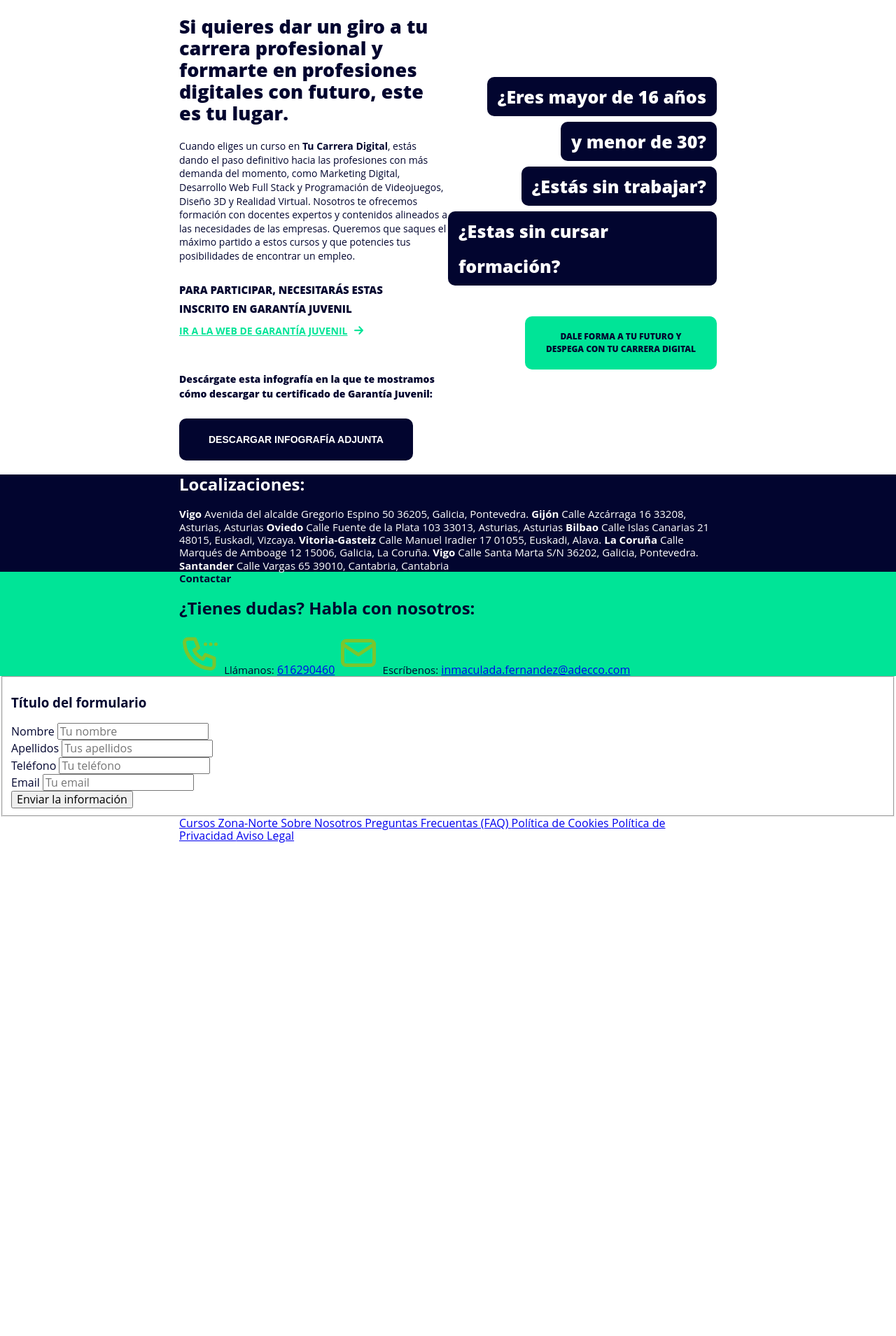
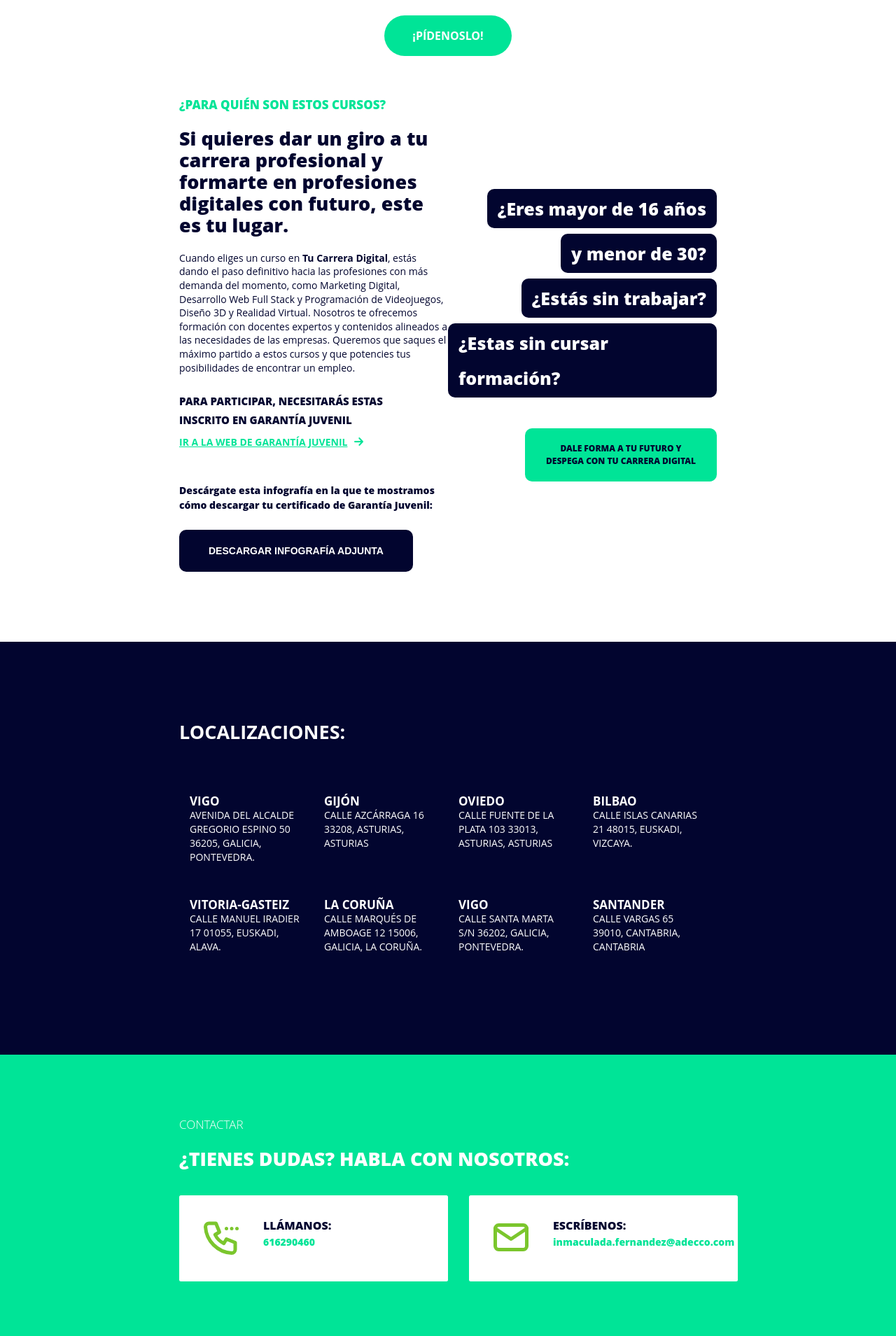
Before and after one commit to braisvial/Primer-Proyecto, a PHP site: page / in a window 1280 px wide. Shown: the part 1811-3720 px from the top of the page at 70% size. Before the commit the page ends 3015 px from the top, so only its background shows below. Run offline with PHP 8.4, Linux system fonts and the light colour scheme; some web fonts are replaced.

Commit message:
version 5.07.1

```diff
--- a/ProyectoInicio/css/style.css
+++ b/ProyectoInicio/css/style.css
@@ -83,9 +83,8 @@
 /*------------------Creacion de la clase header-----------------------------------------------------------------------------*/
 
 .header {
-    /* display: flex;
-    justify-content: flex-end; */
-    text-align: right;
+    display: flex;
+    justify-content: flex-end;
     /*Alineación del texto a la derecha*/
     padding-top: 1.5rem;
     /*Tamaño superior del bloque header*/
@@ -103,6 +102,7 @@
 }
 
 .header .separador {
+    margin-top: 0rem;
     margin-left: 0.5rem;
     /*Margen izquierdo*/
     margin-right: 0.5rem;
@@ -297,7 +297,7 @@
 }
 
 .seccion_cursos a {
-    font-size: 1rem;
+    font-size: 1.5rem;
     font-weight: bold;
     text-decoration: none;
     text-transform: uppercase;
@@ -360,6 +360,7 @@
     text-transform: uppercase;
     padding-top: 1rem;
     padding-left: 5rem;
+    max-width: 70%;
 }
 
 .seccion_inscribir .marketing .inscribirme {
@@ -374,7 +375,7 @@
     padding: 2rem 4.4rem;
     max-width: fit-content;
     margin-left: 5rem;
-    margin-top: 8rem;
+    margin-top: 10rem;
     margin-bottom: 5rem;
 }
 
@@ -390,7 +391,7 @@
     padding: 2rem 4.4rem;
     max-width: fit-content;
     margin-left: 5rem;
-    margin-top: 4rem;
+    margin-top: 7rem;
     margin-bottom: 8.5rem;
 }
 
@@ -432,7 +433,7 @@
 }
 
 /*------------------Clases de la sección info--------------------------------------------------------------------------------*/
-.seccion_info{
+.seccion_info {
     display: flex;
     flex-direction: row;
 }
@@ -470,7 +471,7 @@
     margin-bottom: 2.2rem;
 }
 
-.seccion_info .izquierda p{
+.seccion_info .izquierda p {
     color: var(--color_secundario);
     font-size: 1.4rem;
     margin-top: 0rem;
@@ -478,7 +479,8 @@
     font-weight: 400;
     line-height: 1.4;
 }
-.seccion_info .izquierda h4{
+
+.seccion_info .izquierda h4 {
     font-weight: 800;
     font-family: inherit;
     text-transform: uppercase;
@@ -490,7 +492,7 @@
     margin-bottom: 1rem;
 }
 
-.seccion_info .izquierda .ir_a_web{
+.seccion_info .izquierda .ir_a_web {
     text-transform: uppercase;
     color: var(--color_principal);
     font-size: 1.4rem;
@@ -498,6 +500,7 @@
     margin-top: 0rem;
     margin-bottom: 5rem;
 }
+
 .seccion_info .izquierda .ir_a_web::after {
     content: "";
     margin-left: 10px;
@@ -507,7 +510,7 @@
     display: inline-block;
 }
 
-.seccion_info .izquierda .descargate{
+.seccion_info .izquierda .descargate {
     font-weight: 800;
     font-size: 1.4rem;
     color: var(--color_secundario);
@@ -518,7 +521,7 @@
     margin-bottom: 2.5rem;
 }
 
-.seccion_info .izquierda .descargar{
+.seccion_info .izquierda .descargar {
     background: var(--color_secundario);
     padding: 20px 40px;
     border: 2px solid;
@@ -533,19 +536,19 @@
     border-radius: 10px;
 }
 
-.seccion_info .izquierda .descargar:hover{
+.seccion_info .izquierda .descargar:hover {
     background-color: var(--color_principal);
     color: var(--color_secundario);
 }
 
-.seccion_info .derecha h2{
+.seccion_info .derecha h2 {
     margin-top: 13rem;
     display: flex;
     flex-direction: column;
     align-items: end;
 }
 
-.seccion_info .derecha h2 strong{
+.seccion_info .derecha h2 strong {
     background-color: var(--color_secundario);
     color: white;
     font-family: var(--font_principal);
@@ -558,7 +561,7 @@
     max-width: fit-content;
 }
 
-.seccion_info .derecha h4{
+.seccion_info .derecha h4 {
     display: flex;
     flex-direction: column;
     align-items: center;
@@ -573,24 +576,146 @@
 
 /*------------------Clases de la sección de las localizaciones---------------------------------------------------------------*/
 .seccion_localizaciones {
+    margin-top: 10rem;
     background-color: var(--color_secundario);
+    color: white;
+    display: flex;
+    flex-direction: column;
+    padding-top: 9rem;
+    padding-bottom: 10rem;
 }
 
-.seccion_localizaciones .contenedor {
-    color: white;
+.seccion_localizaciones h2 {
+    text-transform: uppercase;
+    font-size: 2.7rem;
+    margin-bottom: 5rem;
+    padding-bottom: 0rem;
+}
+.seccion_localizaciones .localizaciones{
+    display: grid;
+    grid-template-columns: 1fr 1fr 1fr 1fr;
+    grid-template-rows: 1fr 1fr;
 }
 
-.seccion_localizaciones .contenedor div,
-.contenedor h3,
-.contenedor p {
-    font-size: 1.5rem;
-    display: inline;
+.seccion_localizaciones .localizaciones div{
+    padding: 2.4rem 1.5rem;
+    line-height: 2rem;
+}
+
+.seccion_localizaciones .localizaciones h3{
+    text-transform: uppercase;
+    font-size: 1.7rem;
+    padding-bottom: 0rem;
+    margin: 0rem 0rem;
+}
+
+.seccion_localizaciones .localizaciones p{
+    text-transform: uppercase;
+    font-size: 1.4rem;
+    margin: 0rem 0rem;
 }
 
 /*------------------Clases de la sección contactar---------------------------------------------------------------------------*/
 .seccion_contactar {
     background-color: var(--color_principal);
+    color: white;
+    padding-top: 9rem;
+    padding-bottom: 12rem;
 }
+
+.seccion_contactar h3{
+    text-transform: uppercase;
+    font-size: 1.7rem;
+    font-weight: 300;
+    font-family: inherit;
+    line-height: 1.2;
+    margin-top: 0rem;
+    margin-bottom: 2.2rem;
+}
+
+.seccion_contactar h2{
+    text-transform: uppercase;
+    font-size: 2.7rem;
+    padding-bottom: 1.5rem;
+}
+
+.seccion_contactar .bloques{
+    display: flex;
+    flex-direction: row;
+}
+
+.seccion_contactar .bloques .llamar{
+    flex: 50%;
+    max-width: 50%;
+    display: flex;
+    flex-direction: row;
+    justify-content:flex-start;
+    background-color: white;
+    border-radius: 0.25rem;
+    margin-right: 1.5rem;
+    padding-top: 3rem;
+    padding-bottom: 3rem;
+}
+.seccion_contactar .bloques .escribir{
+    flex: 50%;
+    max-width: 50%;
+    display: flex;
+    flex-direction: row;
+    justify-content:flex-start;
+    background-color: white;
+    border-radius: 0.25rem;
+    margin-left: 1.5rem;
+    padding-top: 3rem;
+    padding-bottom: 3rem;
+}
+
+
+.seccion_contactar .bloques .icono{
+    padding: 0rem 0rem;
+    margin-left: 3rem;
+    margin-right: 3rem;
+}
+
+.seccion_contactar .bloques .numero{
+    display: flex;
+    flex-direction: column;
+    padding: 0rem 0rem;
+    margin: 0rem 18rem 0rem 0rem;
+}
+
+.seccion_contactar .bloques .email{
+    display: flex;
+    flex-direction: column;
+    padding: 0rem 0rem;
+    margin: 0rem 18rem 0rem 0rem;
+
+}
+
+.seccion_contactar .bloques p{
+    text-transform: uppercase;
+    font-size: 1.6rem;
+    color: var(--color_secundario);
+    letter-spacing: 0;
+    line-height: 26px;
+    font-weight: 800;
+    margin: 0rem 0rem;
+}
+
+.seccion_contactar .bloques a{
+    text-decoration: none;
+    color: var(--color_principal);
+    font-size: 1.4rem;
+    font-weight: 800;
+    letter-spacing: 0;
+    line-height: 22px;
+    margin: 0rem 0rem;
+}
+.seccion_contactar .bloques a:hover{
+    text-decoration: underline;
+}
+
+/*------------------Clases de la sección footer------------------------------------------------------------------------------*/
+
 
 
 /*
--- a/ProyectoInicio/index.html
+++ b/ProyectoInicio/index.html
@@ -182,6 +182,7 @@
     <section class="seccion_localizaciones">
         <div class="contenedor">
             <h2>Localizaciones:</h2>
+            <div class="localizaciones">
                 <div>
                     <h3>Vigo</h3>
                     <p>Avenida del alcalde Gregorio Espino 50 36205, Galicia, Pontevedra.</p>
@@ -215,15 +216,22 @@
                     <p>Calle Vargas 65 39010, Cantabria, Cantabria</p>
                 </div>
             </div>
+        </div>
+
     </section>
 
     <section class="seccion_contactar">
         <div class="contenedor">
             <h3>Contactar</h3>
-            <h2>¿Tienes dudas? Habla con nosotros:</h2>
-            <svg xmlns="http://www.w3.org/2000/svg" class="icon icon-tabler icon-tabler-phone-calling" width="60"
-                height="60" viewBox="0 0 24 24" stroke-width="2" stroke="#7bc62d" fill="none" stroke-linecap="round"
-                stroke-linejoin="round">
+            <h2>
+                <strong>¿Tienes dudas? Habla con nosotros:</strong>
+            </h2>
+            <div class="bloques">
+                <div class="llamar">
+                    <div class="icono">
+                        <svg xmlns="http://www.w3.org/2000/svg" class="icon icon-tabler icon-tabler-phone-calling"
+                        width="60" height="60" viewBox="0 0 24 24" stroke-width="2" stroke="#7bc62d" fill="none"
+                        stroke-linecap="round" stroke-linejoin="round">
                         <path stroke="none" d="M0 0h24v24H0z" fill="none" />
                         <path
                             d="M5 4h4l2 5l-2.5 1.5a11 11 0 0 0 5 5l1.5 -2.5l5 2v4a2 2 0 0 1 -2 2a16 16 0 0 1 -15 -15a2 2 0 0 1 2 -2" />
@@ -232,17 +240,33 @@
                         <line x1="21" y1="7" x2="21" y2="7.01" />
                     </svg>
                     <!--Iconos obtenidos desde Tabler Icons, copiar en la web y pegar aquí. Puedo descargar SVG desde google fonts y guardarlo en una carpeta svg-->
-            <p>Llámanos:</p>
+                    </div>
+                    <div class="numero">
+                        <p>
+                            <span>Llámanos:</span>
+                        </p>
                         <a href="#">616290460</a>
-            <svg xmlns="http://www.w3.org/2000/svg" class="icon icon-tabler icon-tabler-mail" width="60" height="60"
-                viewBox="0 0 24 24" stroke-width="2" stroke="#7bc62d" fill="none" stroke-linecap="round"
-                stroke-linejoin="round">
+                    </div>
+                </div>
+                <div class="escribir">
+                    <div class="icono">
+                        <svg xmlns="http://www.w3.org/2000/svg" class="icon icon-tabler icon-tabler-mail" width="60"
+                        height="60" viewBox="0 0 24 24" stroke-width="2" stroke="#7bc62d" fill="none"
+                        stroke-linecap="round" stroke-linejoin="round">
                         <path stroke="none" d="M0 0h24v24H0z" fill="none" />
                         <rect x="3" y="5" width="18" height="14" rx="2" />
                         <polyline points="3 7 12 13 21 7" />
                     </svg>
-            <p>Escríbenos:</p>
+                    </div>
+                    <div class="email">
+                        <p>
+                            <span>Escríbenos:</span>
+                        </p>
                         <a href="#">inmaculada.fernandez@adecco.com</a>
+                    </div>
+                </div>
+            </div>
+
         </div>
     </section>
 
@@ -283,12 +307,15 @@
 
     <footer> <!--Pie de página-->
         <div class="contenedor">
+            <div class="primero">
                 <a href="#">
                     Cursos Zona-Norte
                 </a>
                 <a href="#">
                     Sobre Nosotros
                 </a>
+            </div>
+            <div class="segundo">
                 <a href="#">
                     Preguntas Frecuentas (FAQ)
                 </a>
@@ -305,6 +332,7 @@
                     Legal
                 </a>
             </div>
+        </div>
     </footer>
 </body>
 
```
Lines whose indentation alone changed are shown as unchanged.
